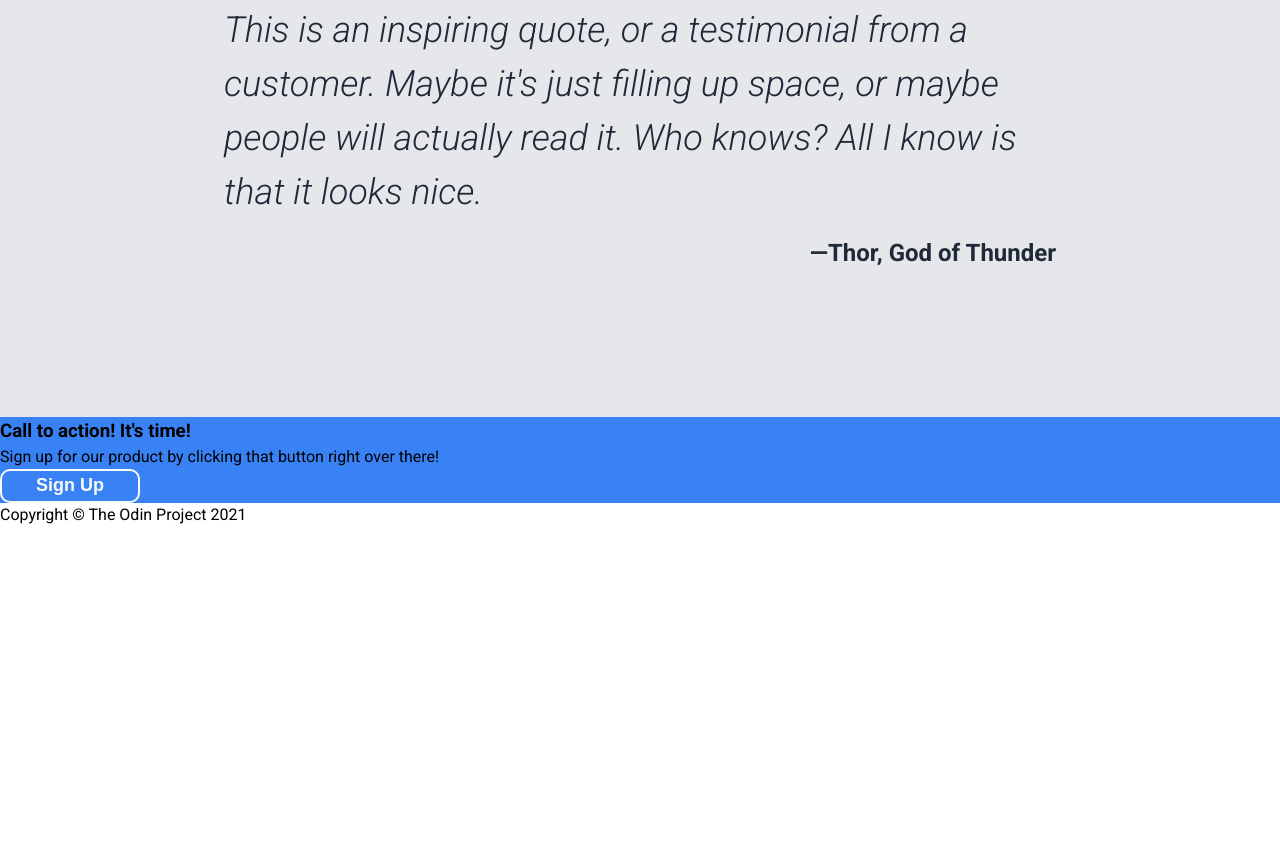
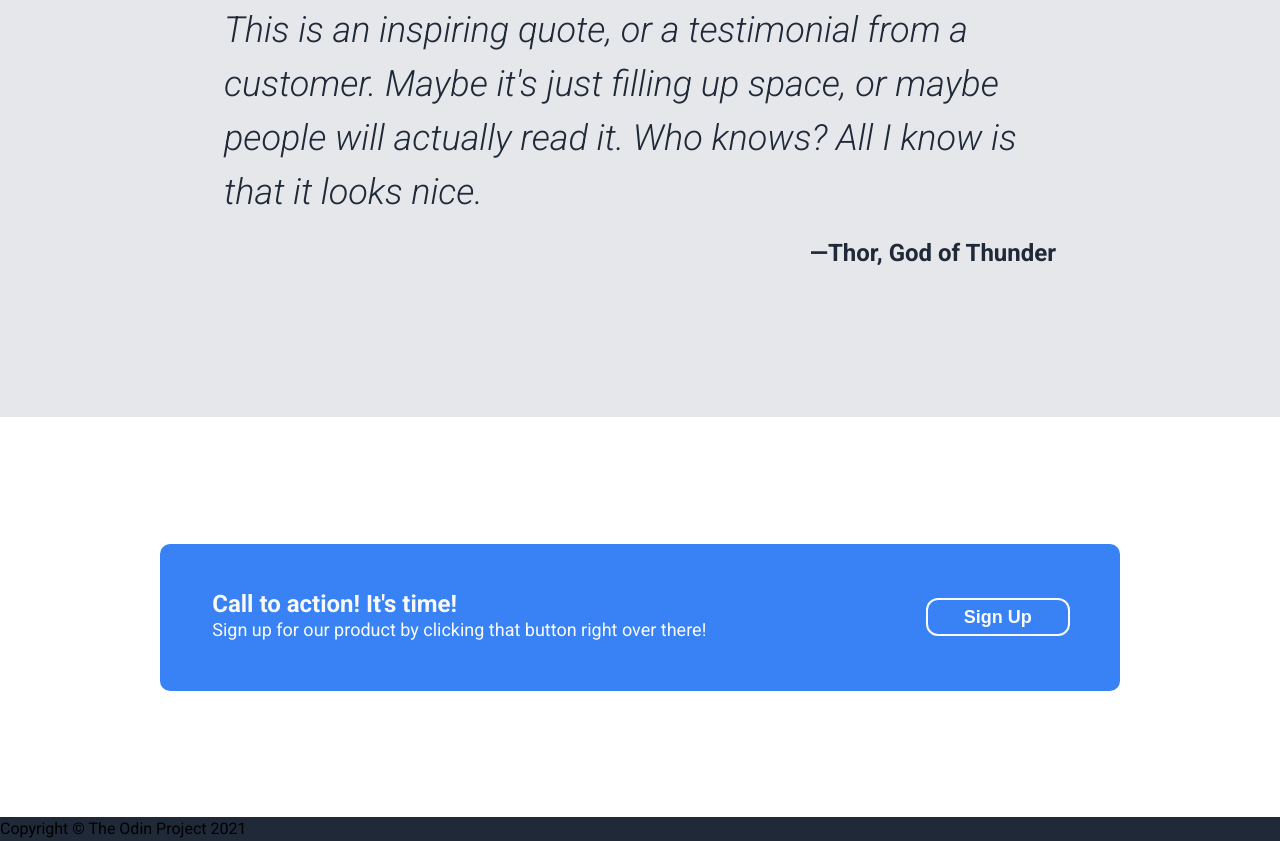
Before and after one commit to gigi-boop/landing-page, a plain HTML site: page index.html in a window 1280 px wide. Shown: the part 1315-2156 px from the top of the page. Before the commit the page ends 1842 px from the top, so only its background shows below. Drawn offline with Linux system fonts and the light colour scheme.

Commit message:
Style call to action section

```diff
--- a/css/style.css
+++ b/css/style.css
@@ -173,11 +173,46 @@ h2 {
     align-self: flex-end;
 }
 
+.cta-container {
+    padding-block: 3.5em;
+    padding-inline: 10em;
+    min-height: 50vh;
+    display: flex;
+    justify-content: center;
+    align-items: center;
+}
+
 .cta {
+    padding: 3em;
     background-color: #3882f6;
+    color: #f9faf8;
+    flex: 1;
+    display: flex;
+    justify-content: space-around;
+    align-items: center;
+    gap: 1em;
+    border-radius: 10px;
+}
+
+.cta-text {
+    min-width: 80%;
+    flex-basis: auto;
+}
+
+h3 {
+    font-size: 24px;
+    font-weight: 700;
+    line-height: 1;
+}
+
+.cta p {
+    font-size: 18px;
 }
 
 .cta-signup {
     outline: 2px var(--btn-text-clr) solid;
-    outline-offset: -2px;
 }
+
+footer {
+    background-color: #1f2937;
+}
```
